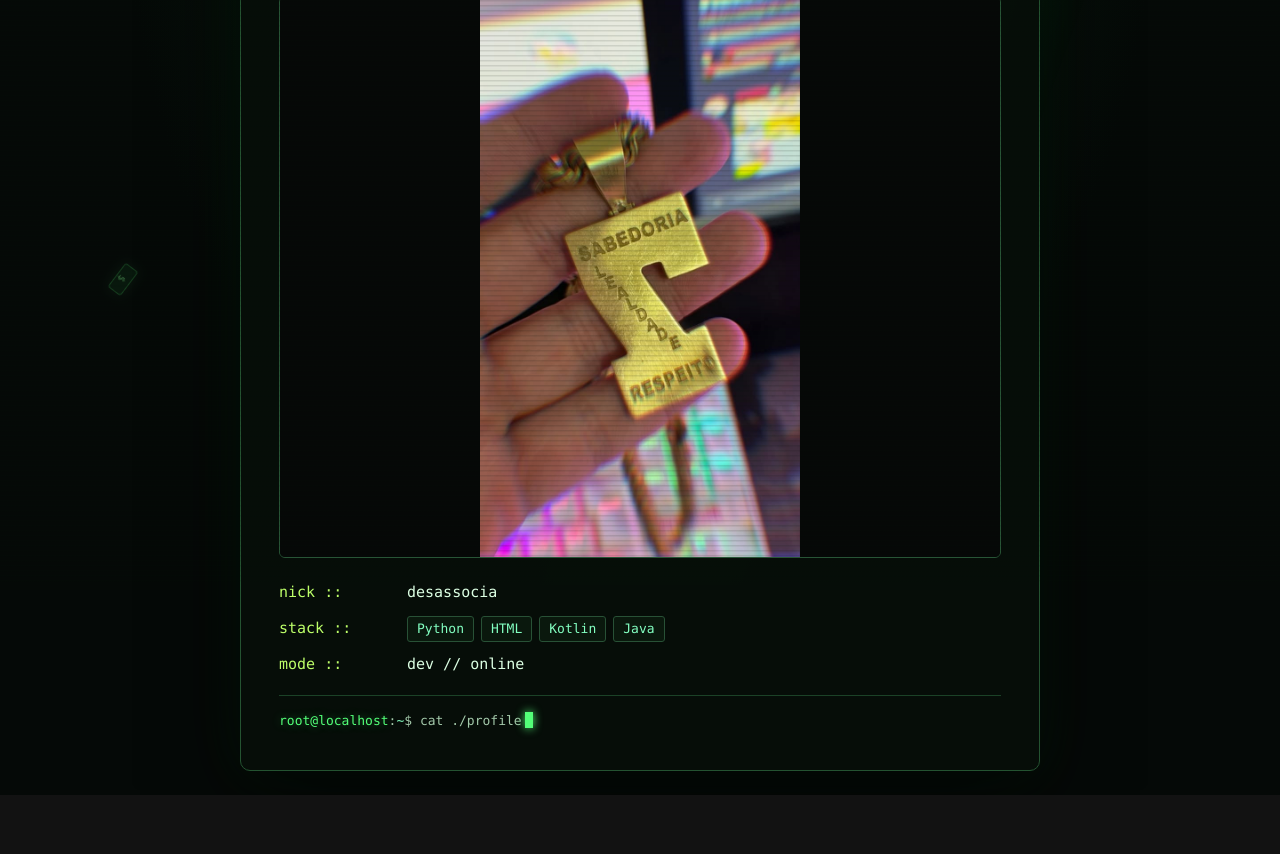
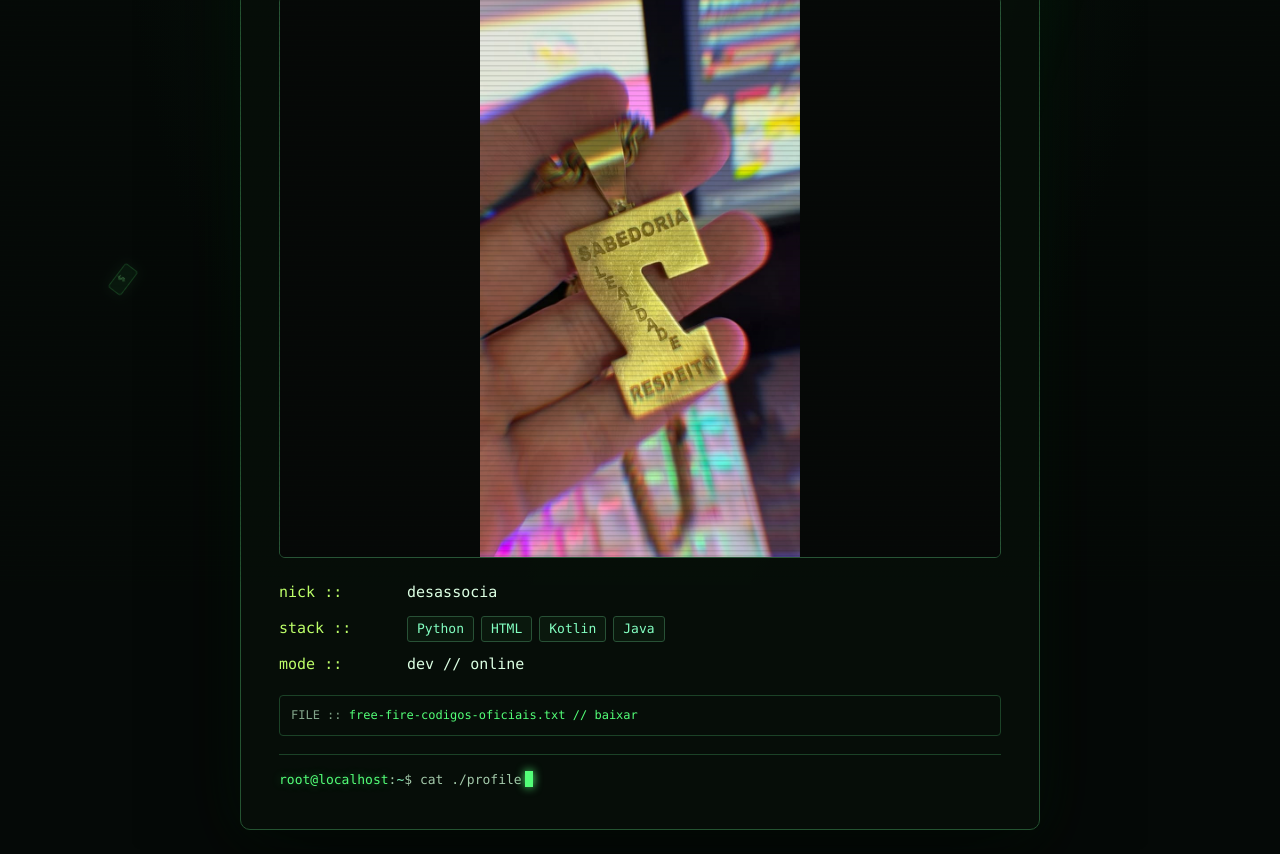
Before and after one commit to desassocia/desassocia-terminal, a plain HTML site: page index.html in a window 1280 px wide. Shown: the part 215-1069 px from the top of the page. Before the commit the page ends 1010 px from the top, so only its background shows below. Drawn offline with Linux system fonts and the light colour scheme.

Commit message:
Add supplied pendant photo and official Free Fire info file

```diff
--- a/index.html
+++ b/index.html
@@ -30,6 +30,9 @@
     .key { color:var(--lime) }.value { color:var(--text) }
     .chips { display:flex; flex-wrap:wrap; gap:7px }
     .chip { padding:1px 9px; border:1px solid #285136; border-radius:3px; color:var(--cyan); background:#0a180d; font-size:13px }
+    .file-entry { margin:16px 0; padding:9px 11px; border:1px solid var(--line); border-radius:4px; color:var(--muted); font-size:12px; overflow-wrap:anywhere }
+    .file-entry a { color:var(--green); text-decoration:none }
+    .file-entry a:hover { text-decoration:underline }
     .command { margin-top:18px; padding-top:14px; border-top:1px solid var(--line); color:#a3c9aa; font-size:13px }
     .cursor { display:inline-block; width:8px; height:16px; vertical-align:-3px; margin-left:3px; background:var(--green); box-shadow:0 0 10px #53ff78; animation:blink 1.2s steps(2,start) infinite }
     @keyframes show { to {opacity:1;transform:translateY(0)} }
@@ -56,6 +59,7 @@
         <div class="row"><span class="key">stack ::</span><span class="value chips"><span class="chip">Python</span><span class="chip">HTML</span><span class="chip">Kotlin</span><span class="chip">Java</span></span></div>
         <div class="row"><span class="key">mode ::</span><span class="value">dev // online</span></div>
       </div>
+      <div class="file-entry">FILE :: <a href="files/free-fire-codigos-oficiais.txt" download>free-fire-codigos-oficiais.txt // baixar</a></div>
       <div class="command"><span class="prompt">root@localhost</span>:<span class="path">~</span>$ <span id="typing"></span><span class="cursor" aria-hidden="true"></span></div>
     </main>
   </section>
```
Also changed, not shown: files/free-fire-codigos-oficiais.txt (added).
